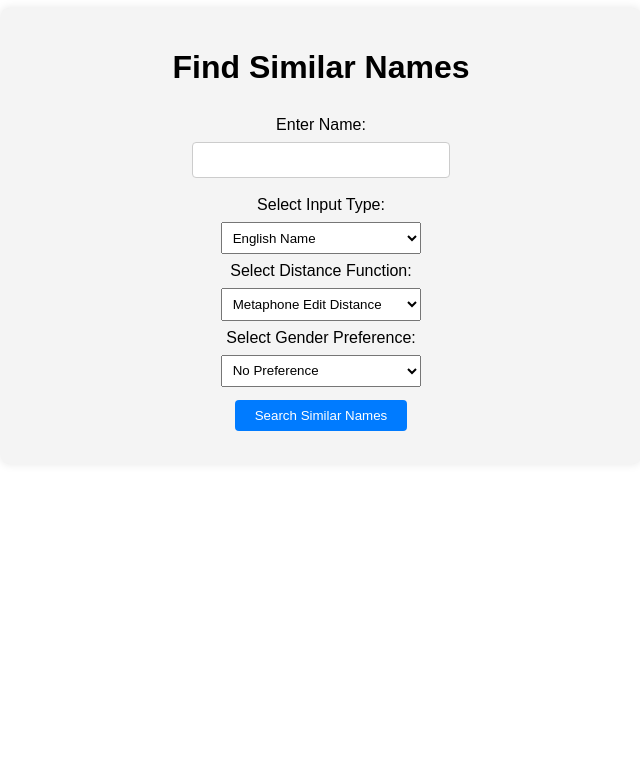
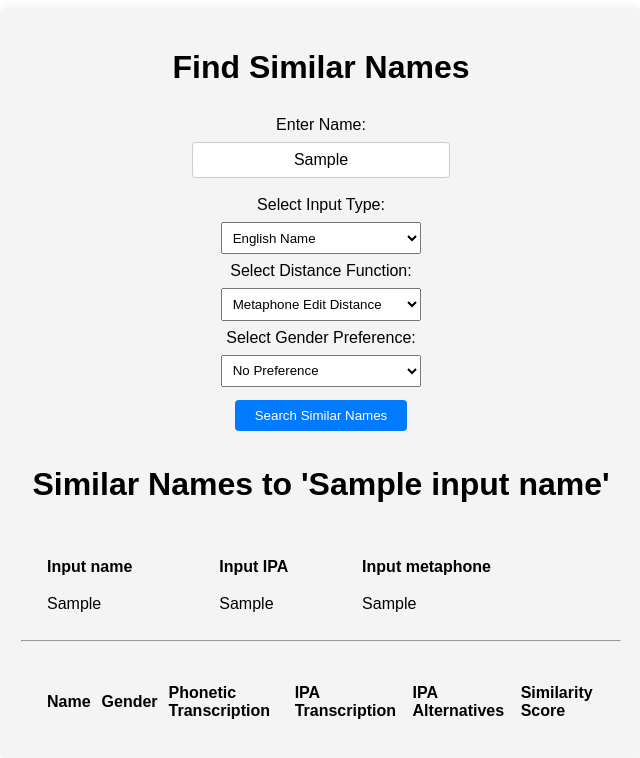
Before and after one commit to cemreefe/similar-name-finder, a Flask app: template templates/index.html in a window 1280 px wide. Shown: the top 758 px of the page, without its empty margins (319-959 px from the left). Run offline with Flask 3, Linux system fonts and the light colour scheme; the template is opened without the code that fills it: most values are stand-ins (such as "Sample title", 1, 10 or a date in 2020); lists and menus that the app fills with data are empty.

Commit message:
Single-page app

```diff
--- a/app.py
+++ b/app.py
@@ -81,14 +81,14 @@ def get_similar_names(input_name, input_type, distance_dimension, gender):
 def index():
     return render_template('index.html')
 
-@app.route('/find_similar_names', methods=['POST'])
+@app.route('/find', methods=['POST'])
 def find_similar_names():
-    input_name = request.form['name']
+    input_name = request.form['name'].capitalize()
     input_type = request.form['input_type']
     distance_dimension = request.form['distance_dimension']
     gender = request.form['gender'] if 'gender' in request.form else None
     similar_names, input_fields = get_similar_names(input_name, input_type, distance_dimension, gender)
-    return render_template('results.html', input_name=input_name, similar_names=similar_names, input_fields=input_fields)
+    return render_template('index.html', input_name=input_name, similar_names=similar_names, input_fields=input_fields)
 
 if __name__ == '__main__':
     app.run(debug=True)
--- a/templates/index.html
+++ b/templates/index.html
@@ -9,9 +9,9 @@
 <body>
     <div class="container">
         <h1>Find Similar Names</h1>
-        <form action="/find_similar_names" method="POST">
+        <form action="/find" method="POST">
             <label for="name">Enter Name:</label>
-            <input type="text" id="name" name="name" required>
+            <input type="text" id="name" name="name" required value='{% if input_fields %}{{ input_fields[0] }}{% endif %}'>
 
             <label for="input_type">Select Input Type:</label>
             <select id="input_type" name="input_type">
@@ -37,6 +37,53 @@
 
             <button type="submit">Search Similar Names</button>
         </form>
+
+        {% if input_fields %}
+        <div id='results'>
+            <h1>Similar Names to '{{ input_name }}'</h1>
+            <table>
+                <thead>
+                    <tr>
+                        <th>Input name</th>
+                        <th>Input IPA</th>
+                        <th>Input metaphone</th>
+                    </tr>
+                </thead>
+                <tbody>
+                        <tr>
+                            <td>{{ input_fields[0] }}</td>
+                            <td>{{ input_fields[1] }}</td>
+                            <td>{{ input_fields[2] }}</td>
+                        </tr>
+                </tbody>
+            </table>
+            <hr>
+            <table>
+                <thead>
+                    <tr>
+                        <th>Name</th>
+                        <th>Gender</th>
+                        <th>Phonetic Transcription</th>
+                        <th>IPA Transcription</th>
+                        <th>IPA Alternatives</th>
+                        <th>Similarity Score</th>
+                    </tr>
+                </thead>
+                <tbody>
+                    {% for name, gender, phonetic_repr, ipa_transcription, ipa_alternatives, similarity_score in similar_names %}
+                        <tr>
+                            <td>{{ name }}</td>
+                            <td>{{ gender }}</td>
+                            <td>{{ phonetic_repr }}</td>
+                            <td>{{ ipa_transcription }}</td>
+                            <td>{{ ipa_alternatives }}</td>
+                            <td>{{ '%0.2f' % similarity_score }}</td>
+                        </tr>
+                    {% endfor %}
+                </tbody>
+            </table>
+        </div>
+        {% endif %}
     </div>
 
     <script>
```
Also changed, not shown: templates/results.html (deleted, +0 -55 lines).
